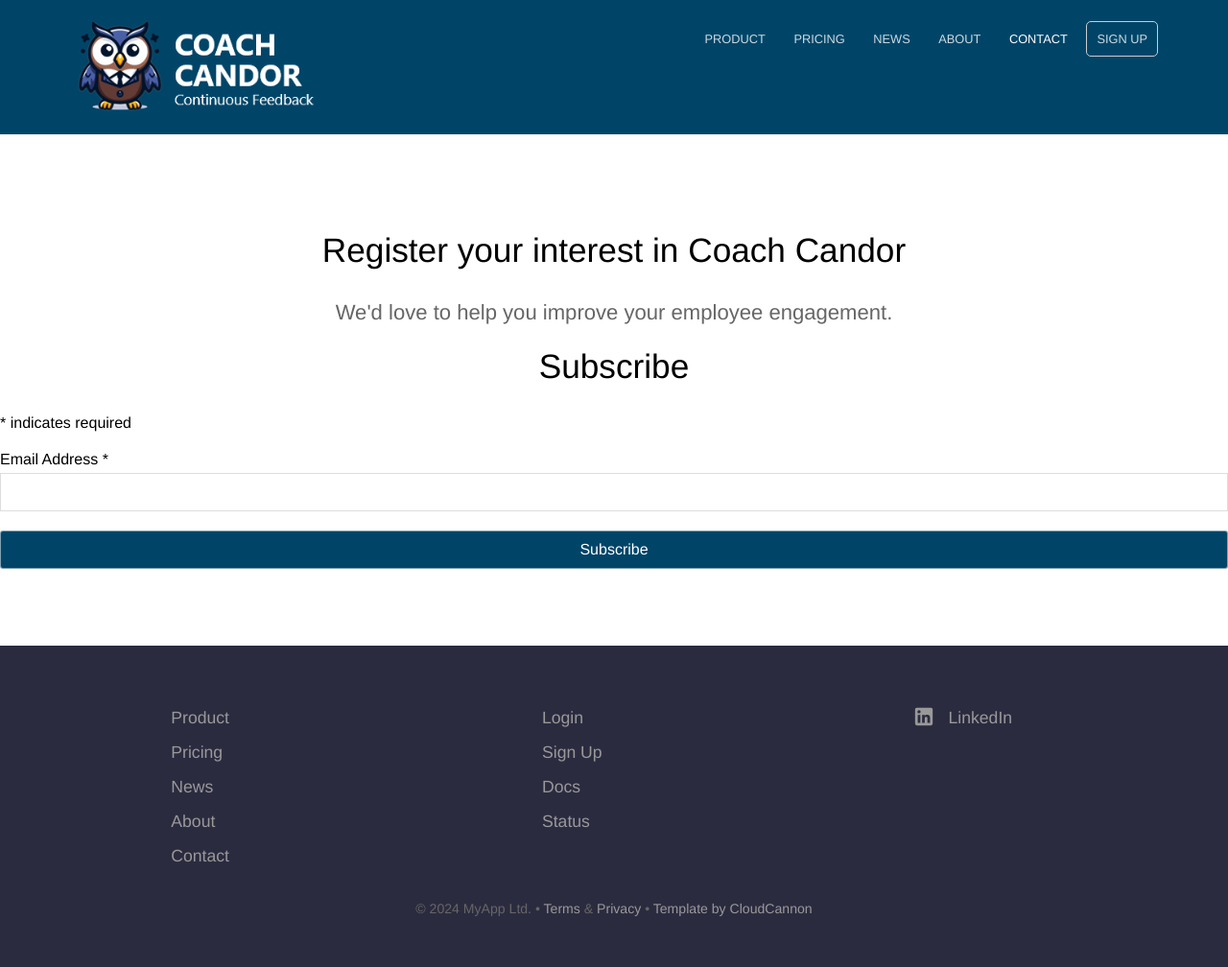
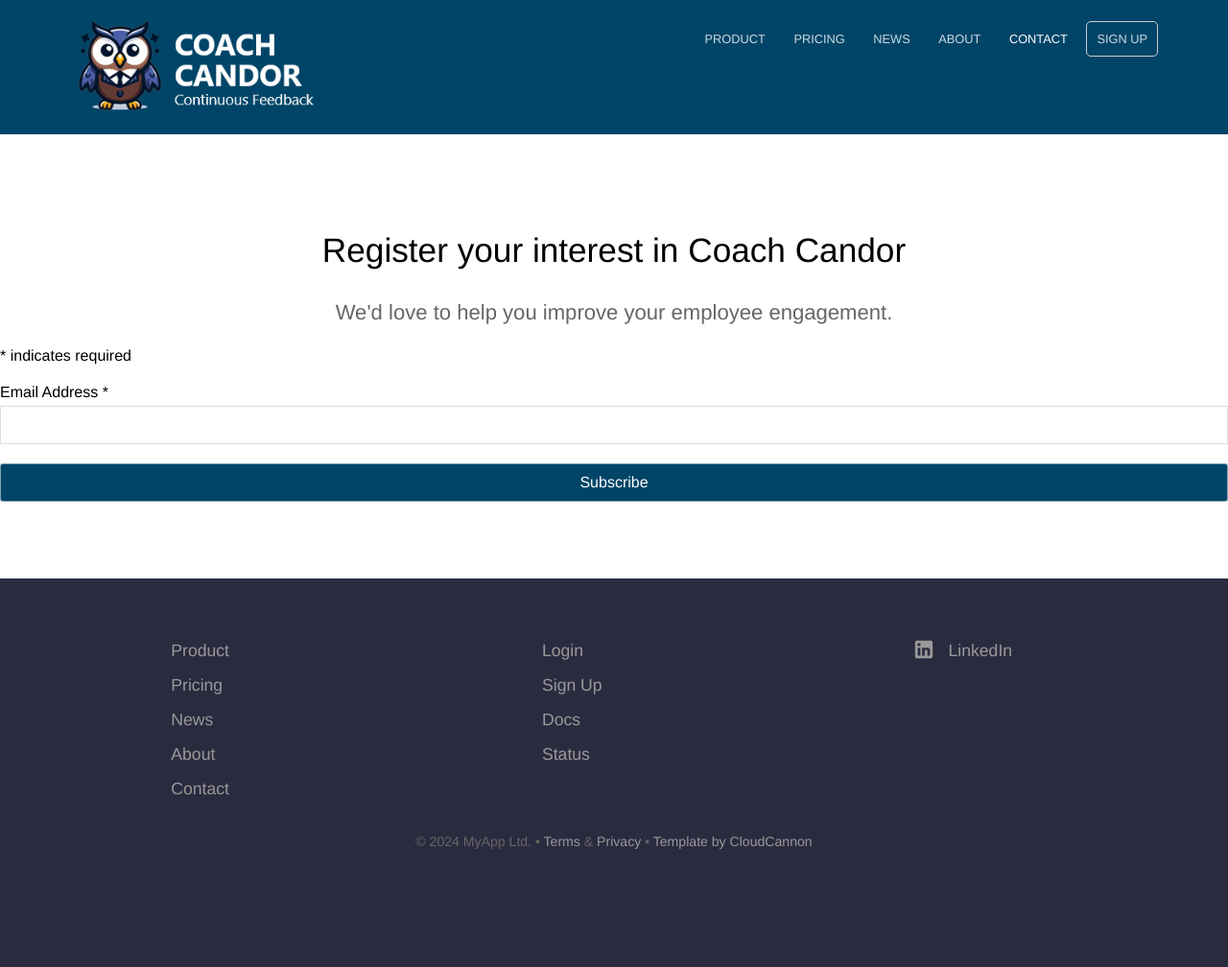
Before and after one commit to coachcandor/coachcandor.github.io, a Jekyll site: the page built from contact.html, in a window 1280 px wide. Shown: the whole page at 96% size. Built offline with Jekyll 4.4.1, drawn with Linux system fonts in a browser that asks for light colours; comment, search, counter and statistics services are not loaded; after the commit the page ends 938 px from its top, so only the background shows below that.

Commit message:
tyr this

```diff
--- a/contact.html
+++ b/contact.html
@@ -4,9 +4,8 @@ heading: Register your interest in Coach Candor
 description: We'd love to help you improve your employee engagement.
 ---
 
-<div id="mc_embed_signup">
   <form action="https://coachcandor.us22.list-manage.com/subscribe/post?u=f7ced789952fb14f1467b5b6c&amp;id=56afaa2932&amp;f_id=00e9cde1f0" method="post" id="mc-embedded-subscribe-form" name="mc-embedded-subscribe-form" class="validate" target="_blank">
-	  <div id="mc_embed_signup_scroll"><h2>Subscribe</h2>
+	  <div id="mc_embed_signup_scroll">
 		  <div class="indicates-required"><span class="asterisk">*</span> indicates required</div>
 		  <div class="mc-field-group"><label for="mce-EMAIL">Email Address <span class="asterisk">*</span></label><input type="email" name="EMAIL" class="required email" id="mce-EMAIL" required="" value=""></div>
 	  <div id="mce-responses" class="clear foot">
@@ -24,5 +23,4 @@ description: We'd love to help you improve your employee engagement.
 	  </div>
   </div>
 </form>
-</div>
 <script type="text/javascript" src="//s3.amazonaws.com/downloads.mailchimp.com/js/mc-validate.js"></script><script type="text/javascript">(function($) {window.fnames = new Array(); window.ftypes = new Array();fnames[0]='EMAIL';ftypes[0]='email';fnames[1]='FNAME';ftypes[1]='text';fnames[2]='LNAME';ftypes[2]='text';fnames[3]='ADDRESS';ftypes[3]='address';fnames[4]='PHONE';ftypes[4]='phone';fnames[5]='BIRTHDAY';ftypes[5]='birthday';}(jQuery));var $mcj = jQuery.noConflict(true);</script></div>
```
